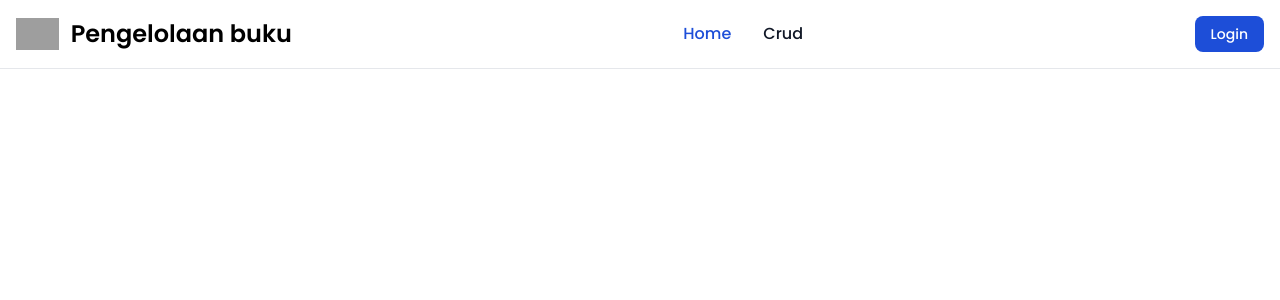
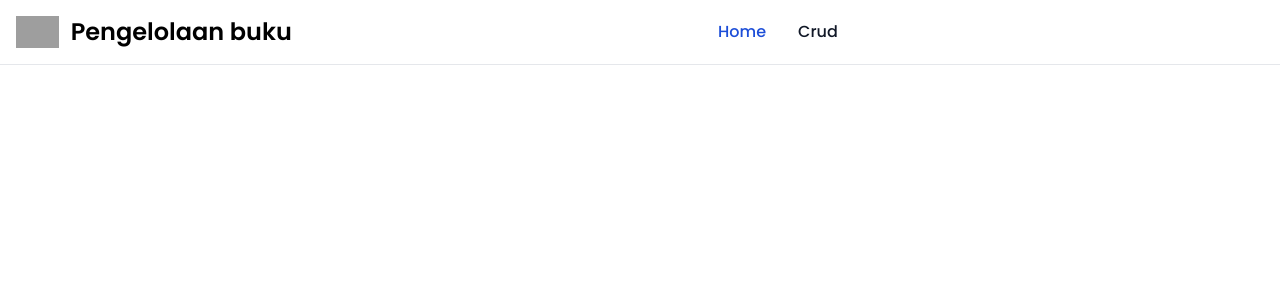
Before and after one commit to ikmalz/uh-ddg, a PHP site: page / in a window 1280 px wide. Shown: the top 300 px of the page. Run offline with PHP 8.4, Linux system fonts and the light colour scheme; data that the repository does not hold is empty; some libraries are stand-ins or nearby versions; grey boxes are pictures that could not be loaded.

Commit message:
perubahan

```diff
--- a/index.php
+++ b/index.php
@@ -25,9 +25,6 @@
       <span class="self-center text-2xl font-semibold whitespace-nowrap dark:text-white">Pengelolaan buku</span>
   </a>
   <div class="flex md:order-2 space-x-3 md:space-x-0 rtl:space-x-reverse">
-    <a href="C:\xampp\htdocs\uh-ddg\login.html">
-      <button type="button" class="text-white bg-blue-700 hover:bg-blue-800 focus:ring-4 focus:outline-none focus:ring-blue-300 font-medium rounded-lg text-sm px-4 py-2 text-center dark:bg-blue-600 dark:hover:bg-blue-700 dark:focus:ring-blue-800">Login</button>
-    </a>
       <button data-collapse-toggle="navbar-sticky" type="button" class="inline-flex items-center p-2 w-10 h-10 justify-center text-sm text-gray-500 rounded-lg md:hidden hover:bg-gray-100 focus:outline-none focus:ring-2 focus:ring-gray-200 dark:text-gray-400 dark:hover:bg-gray-700 dark:focus:ring-gray-600" aria-controls="navbar-sticky" aria-expanded="false">
         <span class="sr-only">Open main menu</span>
         <svg class="w-5 h-5" aria-hidden="true" xmlns="http://www.w3.org/2000/svg" fill="none" viewBox="0 0 17 14">
```
